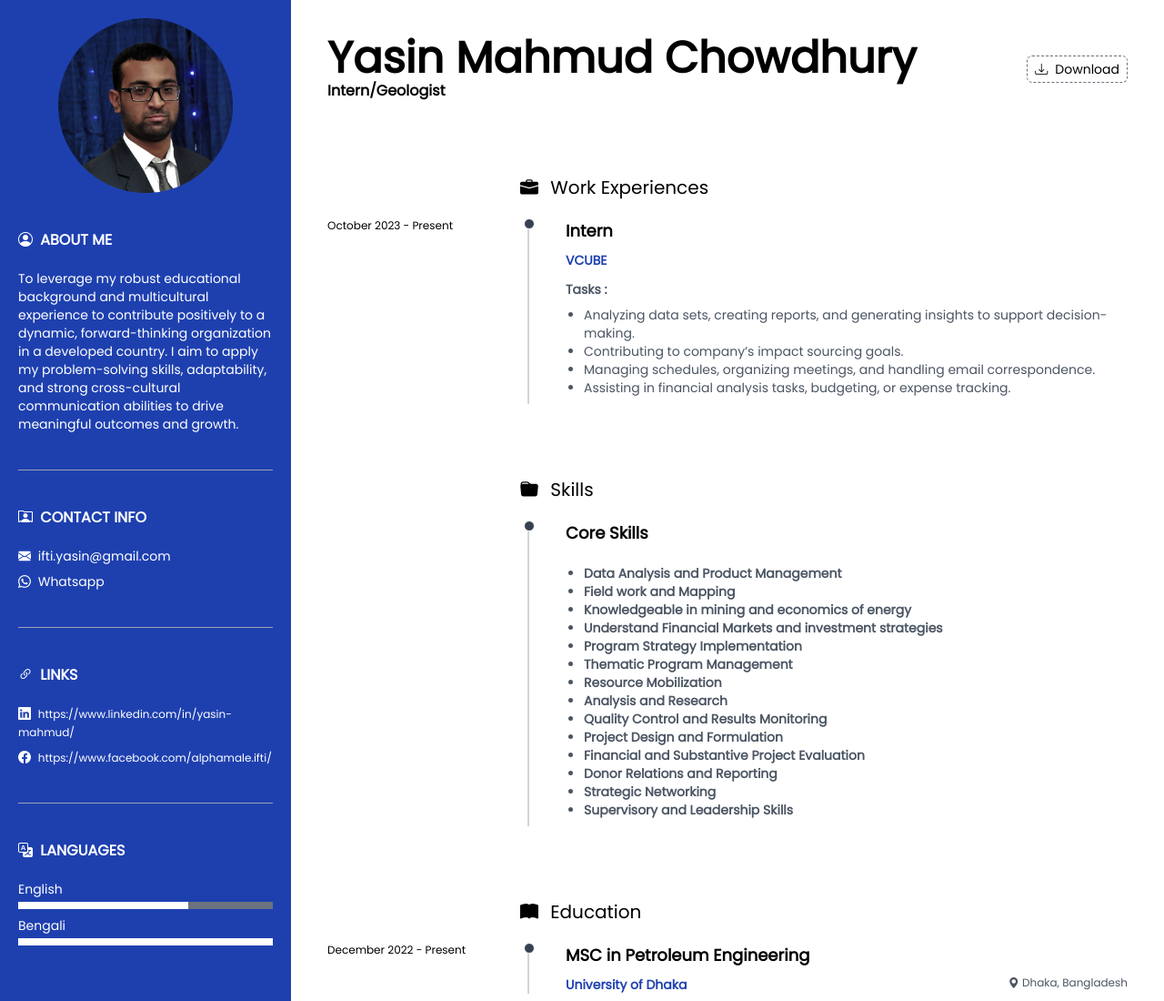
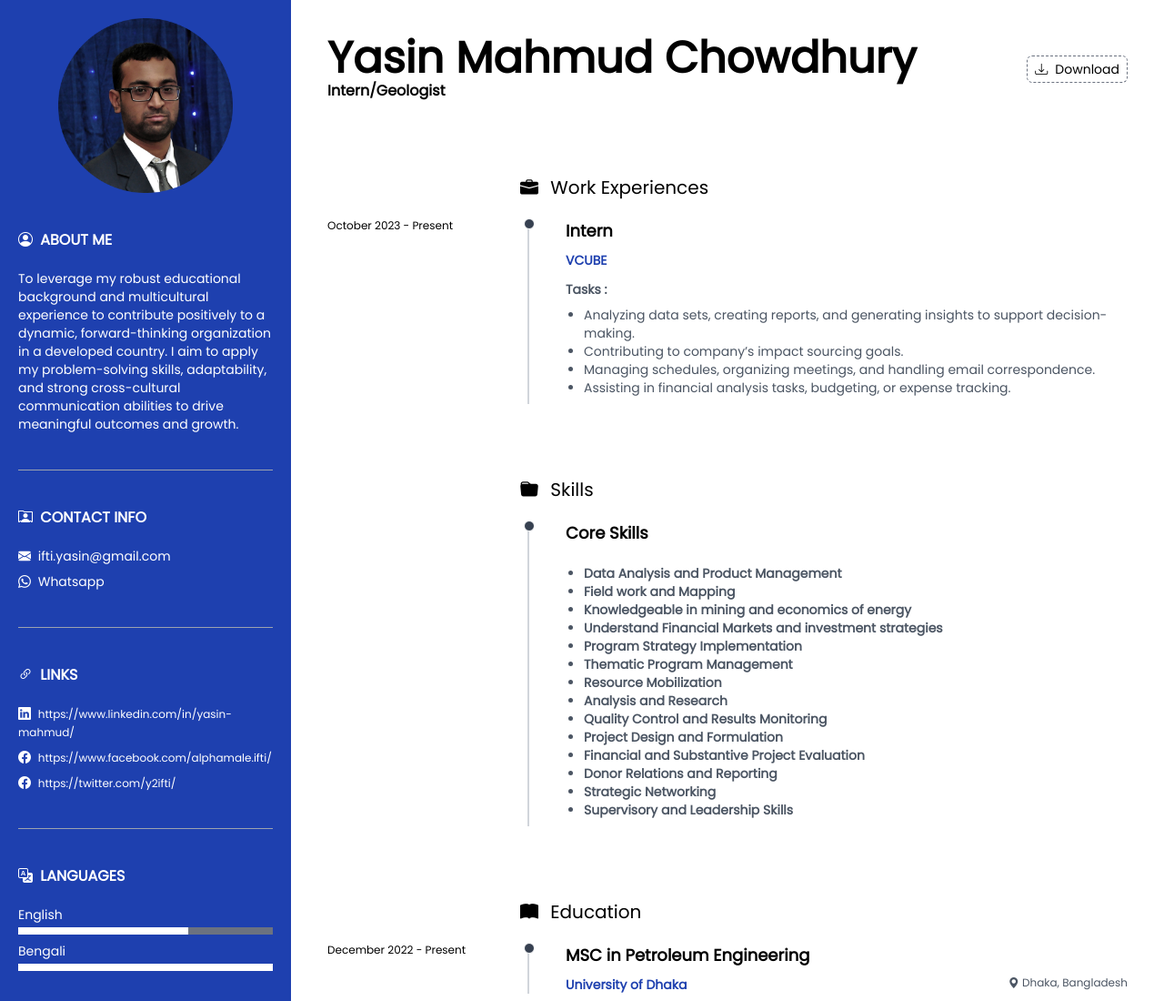
Before and after one commit to iftibd/iftibd.github.io, a website built with Vite: page docs/index.html in a window 1280 px wide. Shown: the top 1100 px of the page at 91% size. Built offline with nearby package versions, Linux system fonts and the light colour scheme.

Commit message:
twitter link update

```diff
--- a/docs/index.html
+++ b/docs/index.html
@@ -90,6 +90,11 @@
                 <i class="bi bi-facebook"></i>
                 <a class="transition-all hover:underline text-xs" href="https://www.facebook.com/alphamale.ifti/"
                   target="_blank">https://www.facebook.com/alphamale.ifti/</a>
+              </div>
+              <div class="space-x-1">
+                <i class="bi bi-facebook"></i>
+                <a class="transition-all hover:underline text-xs" href="https://twitter.com/y2ifti/"
+                  target="_blank">https://twitter.com/y2ifti/</a>
               </div>
             </div>
           </div>
--- a/index.html
+++ b/index.html
@@ -88,6 +88,11 @@
                 <i class="bi bi-facebook"></i>
                 <a class="transition-all hover:underline text-xs" href="https://www.facebook.com/alphamale.ifti/"
                   target="_blank">https://www.facebook.com/alphamale.ifti/</a>
+              </div>
+              <div class="space-x-1">
+                <i class="bi bi-facebook"></i>
+                <a class="transition-all hover:underline text-xs" href="https://twitter.com/y2ifti/"
+                  target="_blank">https://twitter.com/y2ifti/</a>
               </div>
             </div>
           </div>
```
